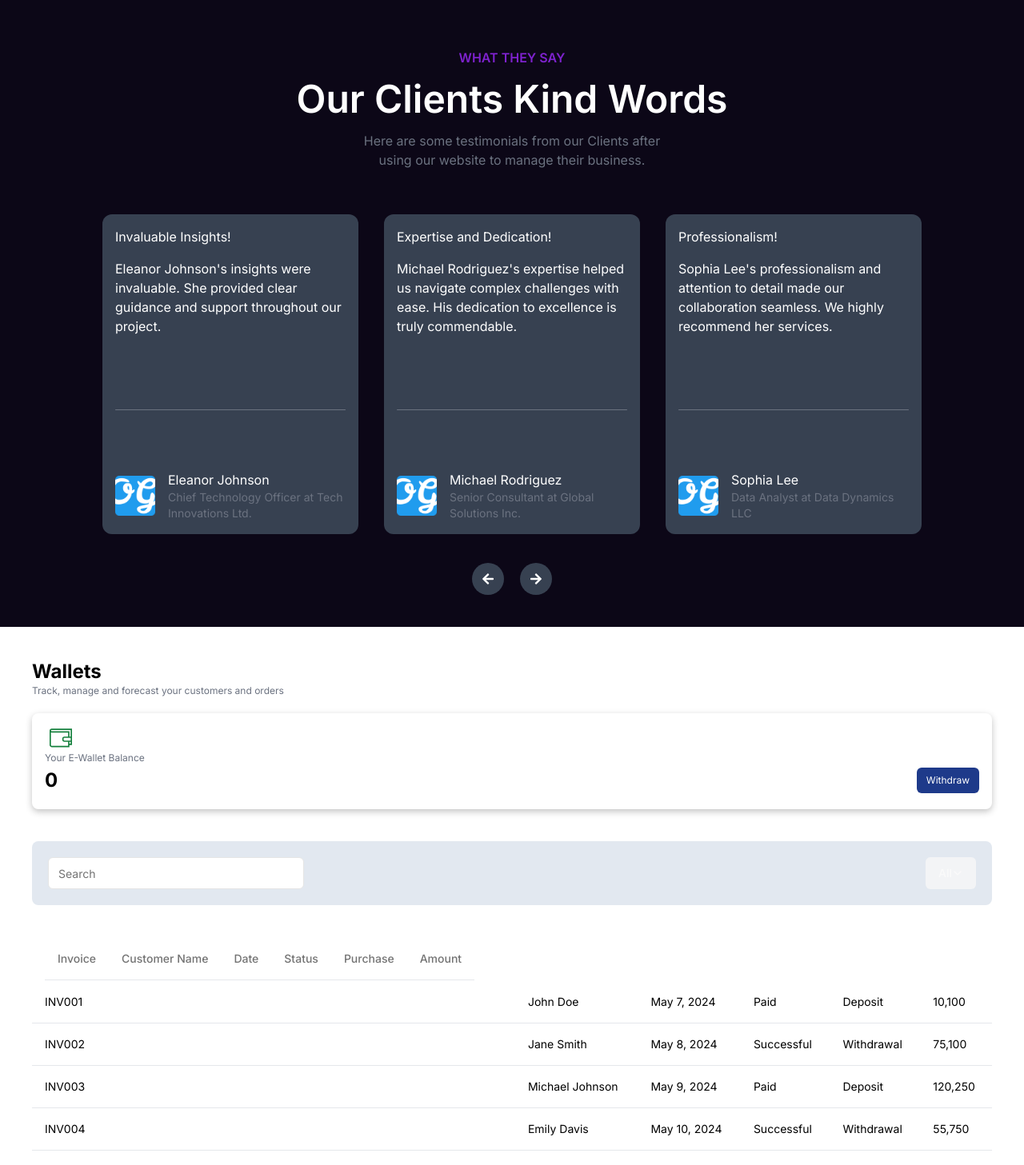
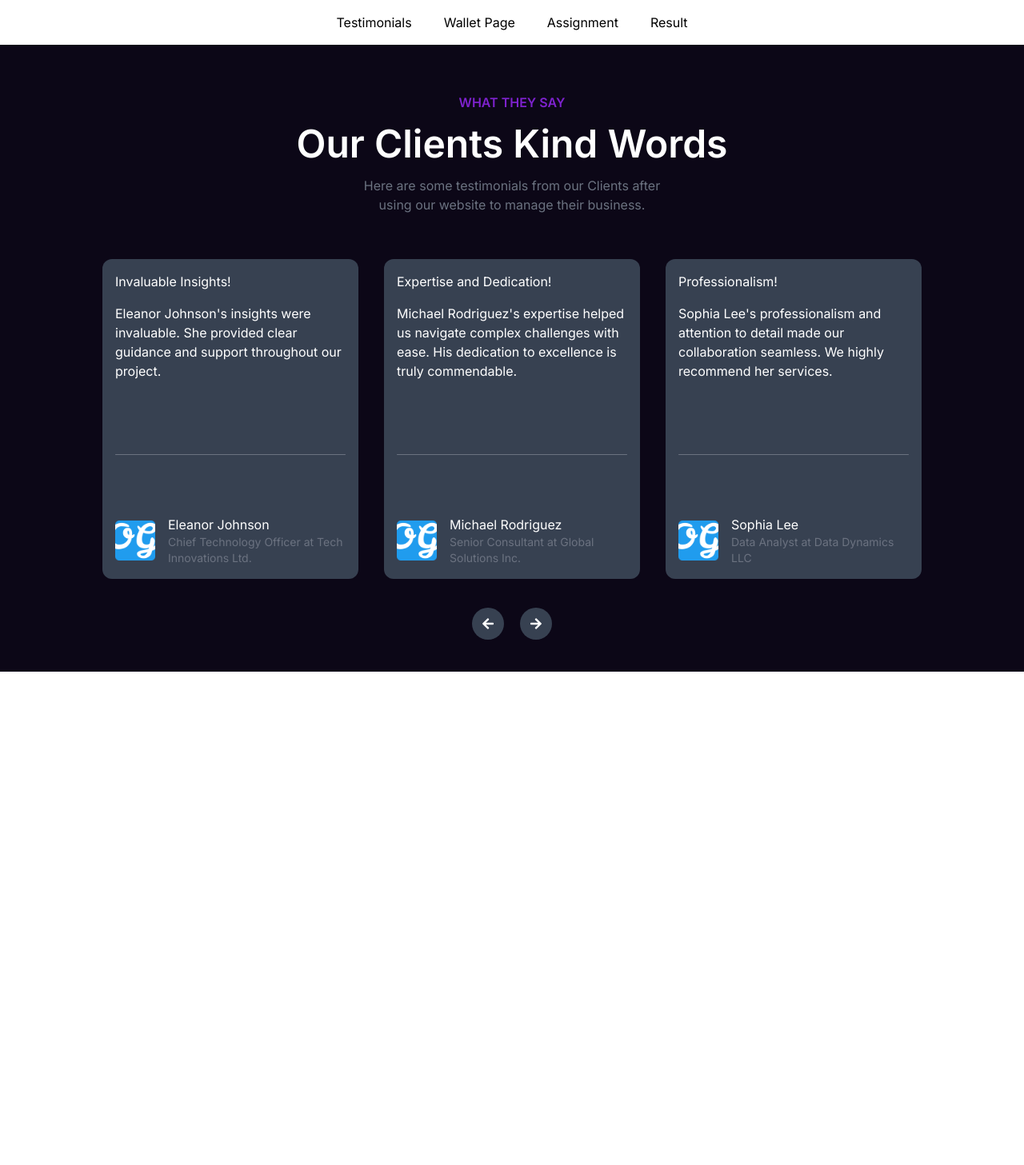
Before and after one commit to ayobami7/features-development, a Next.js app: page / in a window 1280 px wide. Shown: the top 1457 px of the page at 80% size. After the commit the page ends 840 px from the top, so only its background shows below. Built offline with nearby package versions, Linux system fonts and the light colour scheme.

Commit message:
navbar added

```diff
--- a/app/features/WalletPage/page.jsx
+++ b/app/features/WalletPage/page.jsx
@@ -6,14 +6,10 @@ import { CiSearch } from "react-icons/ci";
 import { IoIosArrowDown } from "react-icons/io";
 import { columns, rows } from '@/constants/data';
 import { DropdownMenu, DropdownMenuContent, DropdownMenuItem, DropdownMenuTrigger } from '@/components/ui/dropdown-menu';
-import { Table, TableBody, TableCell, TableHead, TableRow } from '@/components/ui/table';
+import { Table, TableBody, TableCell, TableHead, TableHeader, TableRow } from '@/components/ui/table';
 import { Input } from '@/components/ui/input';
 import { Pagination } from '@/components/ui/pagination';
 import { Button } from '@/components/ui/button';
-
-// Import ShadCN components
-// import { Dialog, DialogOverlay, DialogContent, DialogTitle, DialogDescription } from '@components/ui/table';
-// import { Button, Input, Table, TableHead, TableRow, TableCell, TableBody, Pagination, Dropdown, DropdownTrigger, DropdownMenu, DropdownItem } from '@components/ui/dropdown-menu';
 
 const WalletPage = () => {
   const [isDropdownOpen, setIsDropdownOpen] = React.useState(false);
@@ -38,7 +34,7 @@ const WalletPage = () => {
           <div className="">
             <DropdownMenu isOpen={isDropdownOpen} onOpenChange={setIsDropdownOpen}>
               <DropdownMenuTrigger>
-                <Button className="flex justify-between bg-gray-100">
+                <Button className="flex justify-between bg-white text-gray-700">
                   All <IoIosArrowDown />
                 </Button>
               </DropdownMenuTrigger >
@@ -51,13 +47,13 @@ const WalletPage = () => {
         </div>
         <div>
           <Table>
-            <TableHead>
+            <TableHeader>
               <TableRow>
                 {columns.map((column) => (
-                  <TableCell key={column.key}>{column.label}</TableCell>
+                  <TableHead key={column.key}>{column.label}</TableHead>
                 ))}
               </TableRow>
-            </TableHead>
+            </TableHeader>
             <TableBody>
               {rows.map((item) => (
                 <TableRow key={item.invoice}>
--- a/app/globals.css
+++ b/app/globals.css
@@ -6,3 +6,7 @@
   .bg-color{
     background-color: #0c0717;
   }
+
+  body {
+    font-family: Inter;
+  }
--- a/app/layout.js
+++ b/app/layout.js
@@ -1,5 +1,6 @@
 import { Inter } from "next/font/google";
 import "./globals.css";
+import Navbar from "@/components/Navbar";
 
 const inter = Inter({ subsets: ["latin"] });
 
@@ -12,7 +13,11 @@ export default function RootLayout({ children }) {
   return (
     <html lang="en">
       <body className={inter.className}>
-        {children}
+        <Navbar/>
+        <main>
+          {children}
+        </main>
+
       </body>
     </html>
   );
--- a/app/page.js
+++ b/app/page.js
@@ -6,7 +6,7 @@ export default function Home() {
   return (
     <>
       <Testimonials/>
-      <WalletPage/>
+      {/* <WalletPage/> */}
     </>
   );
 }
--- /dev/null
+++ b/components/Navbar.jsx
@@ -0,0 +1,18 @@
+import React from 'react'
+import Link from 'next/link'
+
+
+const Navbar = () => {
+  return (
+    <nav className='flex items-center justify-center'>
+        <div className='flex flex-row justify-between p-2 m-2 gap-10'>
+            <Link href="/features/Testimonials">Testimonials</Link>
+            <Link href="/features/WalletPage">Wallet Page</Link>
+            <Link href="/features/assignment">Assignment</Link>
+            <Link href="/features/result">Result</Link>
+        </div>
+    </nav>
+  )
+}
+
+export default Navbar
```
